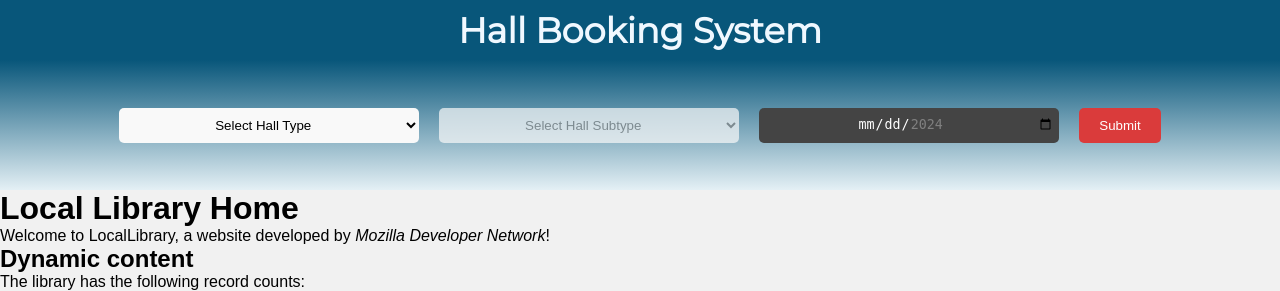
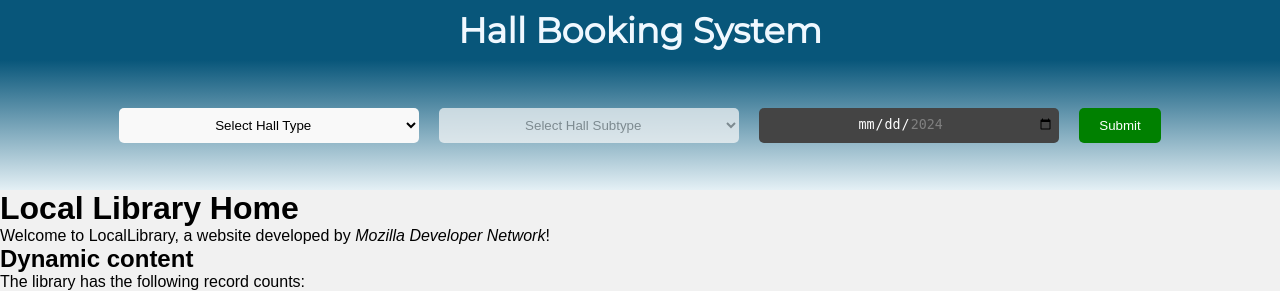
Before and after one commit to am-3/SRAVN, a Django app: page / in a window 1280 px wide. Shown: the top 291 px of the page. Run offline with Django 4.2, Linux system fonts and the light colour scheme; data comes from the database, SQL or seed files in the repository.

Commit message:
added requirements.txt and updated submit btn

```diff
--- a/main/static/navbar.css
+++ b/main/static/navbar.css
@@ -80,8 +80,8 @@ body {
 
 #submit-btn {
     border-radius: 5px;
-    background-color: rgb(218, 59, 59);
+    background-color: green;
 }
 #submit-btn:hover{
-    background-color: red;
+    background-color: rgb(114, 170, 30);
 }
--- /dev/null
+++ b/requirements.txt
@@ -0,0 +1,3 @@
+python -m pip install requests
+python -m pip install all-auth
+python -m pip install jwt
```
